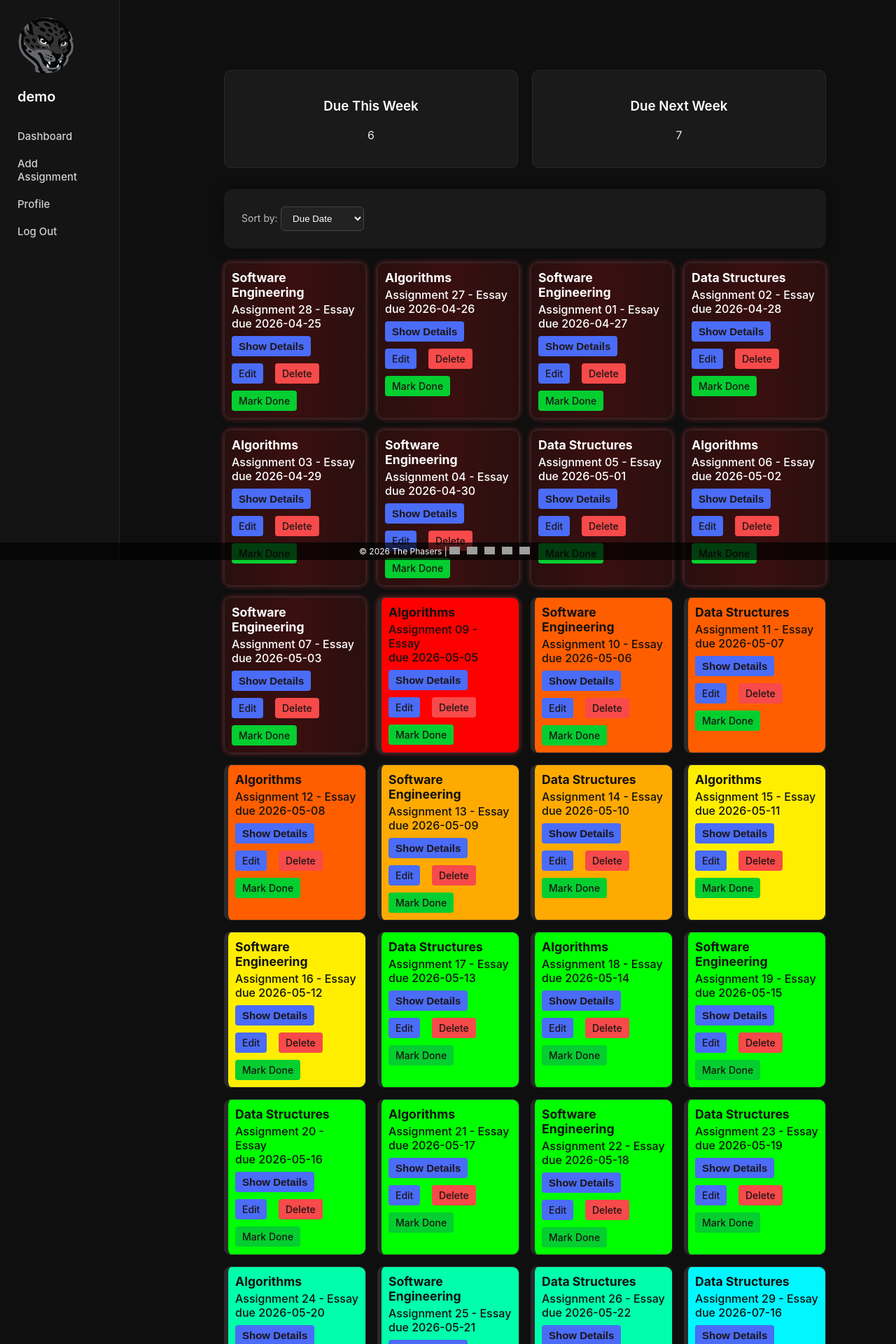
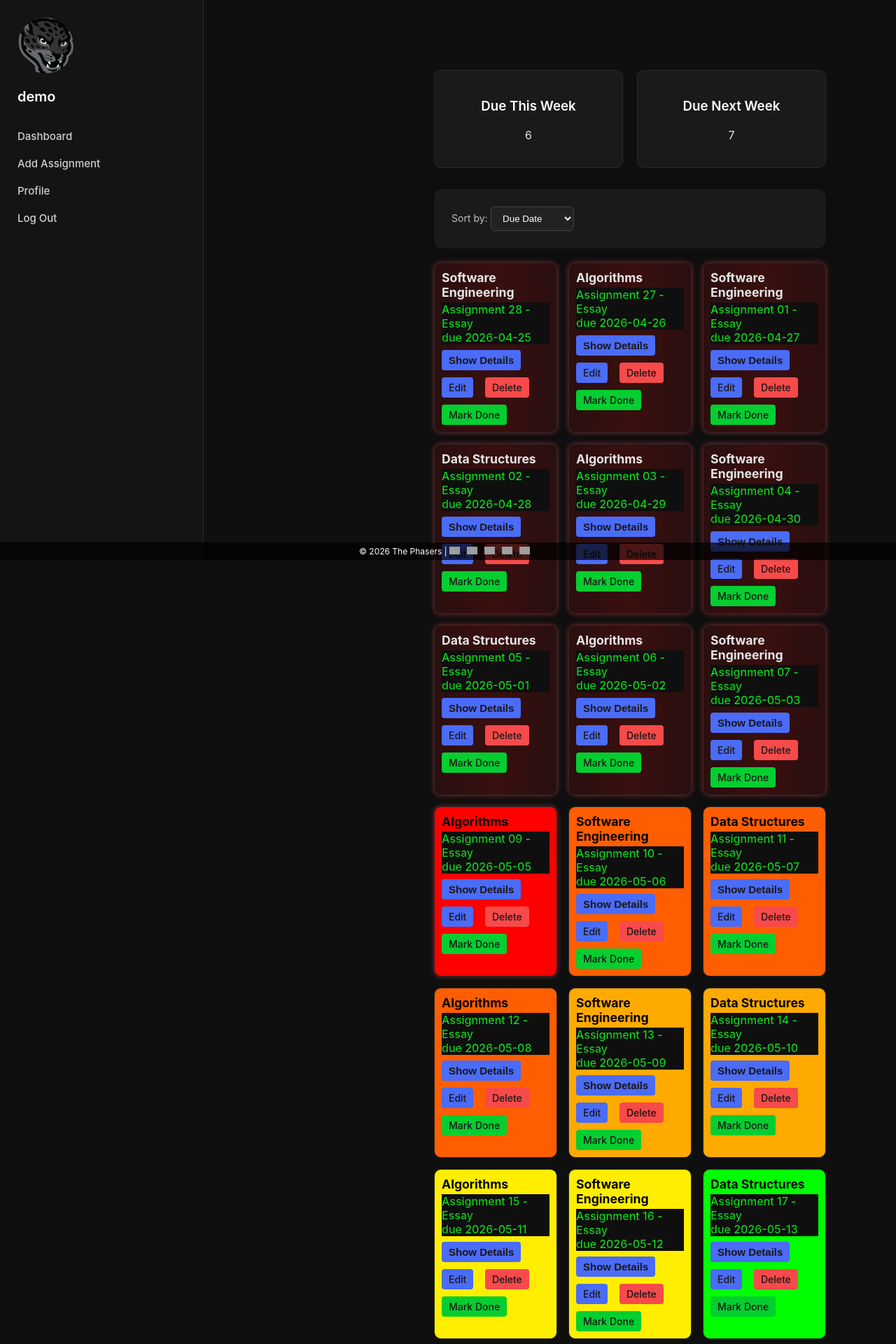
Before and after one commit to OrangeXR/CSCI-4317-SEII-Project, a Flask app: page / in a window 1280 px wide. Shown: the top 1920 px of the page at 70% size. Run offline with Flask 3, Linux system fonts and the light colour scheme; a user stored in the database is signed in; data comes from the database, SQL or seed files in the repository; grey boxes are pictures that could not be loaded.

Commit message:
Update style.css

```diff
--- a/src/static/css/style.css
+++ b/src/static/css/style.css
@@ -29,6 +35,78 @@ a:hover {
 }
 
 
+/* ====== DASHBOARD LAYOUT (Unified) ====== */
+.layout {
+    display: flex;
+    min-height: 100vh;
+    margin: 0;
+    padding: 0;
+}
+
+/* ====== SIDEBAR (Final width: 240px) ====== */
+.sidebar {
+    width: 240px;
+    background: #141414;
+    padding: 25px;
+    border-right: 1px solid #2a2a2a;
+    position: fixed;
+    top: 0;
+    left: 0;
+    bottom: 0;
+}
+
+.sidebar h2 {
+    margin-bottom: 25px;
+    font-size: 20px;
+}
+
+.sidebar nav a {
+    display: block;
+    padding: 10px 0;
+    color: #d0d0d0;
+    font-size: 15px;
+}
+
+.sidebar nav a:hover {
+    color: #4cc9f0;
+}
+
+/* ====== MAIN CONTENT (Adjusted for sidebar width) ====== */
+.content {
+    margin-left: 260px; /* 240px sidebar + 20px spacing */
+    padding: 30px;
+    width: calc(100% - 260px);
+    padding-bottom: 80px; /* prevents footer overlap */
+}
+
+/* ====== OVERVIEW CARDS ====== */
+.overview {
+    display: flex;
+    gap: 20px;
+    margin-bottom: 30px;
+}
+
+.overview .card {
+    flex: 1;
+    background: #1a1a1a;
+    padding: 20px;
+    border-radius: 10px;
+    text-align: center;
+    border: 1px solid #2a2a2a;
+}
+
+/* ====== SORTING CONTROLS ====== */
+.sort-controls {
+    margin-bottom: 20px;
+}
+
+.sort-controls select {
+    padding: 8px 12px;
+    background: #222;
+    color: #fff;
+    border-radius: 6px;
+    border: 1px solid #444;
+}
 
 /* ====== headers ====== */
 h1, h2, h3 {
@@ -305,85 +383,21 @@ p[style*="color:red"] {
     font-weight: 700;
 }
 .assignment-text2{
+    color: #12e61d;
+    background-color: #0f0f0f;
+    -webkit-text-stroke: 0.2px black;
+    text-decoration: none;
     font-weight: 500;
-    text-decoration: none;
     display: inline-block;
     margin-top: 4px;
     /* Color and black background removed so it inherits from the card */
 }
 
 
-/* ====== DASHBOARD LAYOUT ====== */
-.layout {
-    display: flex;
-    min-height: 100vh;
-    margin: 0;
-    padding: 0;
-}
 
-/* ====== SIDEBAR ====== */
-.sidebar {
-    width: 240px;
-    background: #141414;
-    padding: 25px;
-    border-right: 1px solid #2a2a2a;
-    position: fixed;
-    top: 0;
-    left: 0;
-    bottom: 0;
-}
 
-.sidebar h2 {
-    margin-bottom: 25px;
-    font-size: 20px;
-}
 
-.sidebar nav a {
-    display: block;
-    padding: 10px 0;
-    color: #d0d0d0;
-    font-size: 15px;
-}
 
-.sidebar nav a:hover {
-    color: #4cc9f0;
-}
-
-/* ====== MAIN CONTENT ====== */
-.content {
-    margin-left: 260px; /* space for sidebar */
-    padding: 30px;
-    width: calc(100% - 260px);
-}
-
-/* ====== OVERVIEW CARDS ====== */
-.overview {
-    display: flex;
-    gap: 20px;
-    margin-bottom: 30px;
-}
-
-.overview .card {
-    flex: 1;
-    background: #1a1a1a;
-    padding: 20px;
-    border-radius: 10px;
-    text-align: center;
-    border: 1px solid #2a2a2a;
-}
-
-/* ====== SORTING CONTROLS ====== */
-.sort-controls {
-    margin-bottom: 20px;
-}
-
-.sort-controls select {
-    padding: 8px 12px;
-    background: #222;
-    color: #fff;
-    border-radius: 6px;
-    border: 1px solid #444;
-}
 
 /* ====== ASSIGNMENT GRID ====== */
 .assignment-grid {
@@ -391,63 +405,57 @@ p[style*="color:red"] {
     grid-template-columns: repeat(auto-fill, minmax(175px, 1fr));
     gap: 16px;
 }
-
-/* 1. Set default text color to White for dark cards (default, overdue, done) */
+/* ====== Card Size ====== */
 .assignment-card {
-    color: #ffffff;
+    background: #ffffff;
     padding: 10px;
     border-radius: 10px;
     border-left: 6px solid transparent;
     border: 1px solid #2a2a2a;
-
-}
-
-/* 2. Force Dark text on all the brightly colored background cards */
-.assignment-card.due-today,
-.assignment-card.due-3,
-.assignment-card.due-5,
-.assignment-card.due-7,
-.assignment-card.due-14,
-.assignment-card.due-30,
-.assignment-card.due-xxxx {
-    color: #111111 !important;
-    border-left-width: 6px !important;
-    border-left-style: solid !important;
-    background: inherit;
 }
 
 
 
+/* ====== Card background Colors ====== */
 .assignment-card.overdue {
     background: linear-gradient(90deg, #2a0f0f, #3a0f0f, #2a0f0f) !important;
 }
 
 .assignment-card.due-today {
     background: #ff0000 !important;
+    color: #000000 !important;
 }
 
 .assignment-card.due-3 {
     background: #ff5e00 !important;
+    color: #000000 !important;
 }
 
 .assignment-card.due-5 {
     background: #ffaa00 !important;
+    color: #000000 !important;
 }
 
 .assignment-card.due-7 {
     background: #ffee00 !important;
+    color: #000000 !important; /* Forces text to be light gray against the dark background */
 }
 
 .assignment-card.due-14 {
     background: #00ff00 !important;
+    color: #000000 !important;
 }
 
 .assignment-card.due-30 {
     background: #00ffaa !important;
+    color: #000000 !important;
 }
 
 .assignment-card.due-xxxx {
-    background: #00f7ff !important;
+    color: #fcfbfb !important;
+    border-left-width: 6px !important;
+    border-left-style: solid !important;
+    background: inherit;
 }
 
 .assignment-card.done {
@@ -457,50 +465,6 @@ p[style*="color:red"] {
 
 
 
-
-
-/* ====== DASHBOARD LAYOUT ====== */
-.layout {
-    display: flex;
-    min-height: 100vh;
-    margin: 0;
-    padding: 0;
-}
-
-/* ====== SIDEBAR ====== */
-.sidebar {
-    width: 120px;
-    background: #141414;
-    padding: 25px;
-    border-right: 1px solid #2a2a2a;
-    position: fixed;
-    top: 0;
-    left: 0;
-    bottom: 0;
-}
-
-.sidebar h2 {
-    margin-bottom: 25px;
-    font-size: 20px;
-}
-
-.sidebar nav a {
-    display: block;
-    padding: 10px 0;
-    color: #d0d0d0;
-    font-size: 15px;
-}
-
-.sidebar nav a:hover {
-    color: #4cc9f0;
-}
-
-/* ====== MAIN CONTENT ====== */
-.content {
-    margin-left: 110px;
-    padding: 30px;
-    width: calc(100% - 110px);
-}
 
 /* ====== OVERVIEW CARDS ====== */
 .overview {
```
Also changed, not shown: other parts of src/static/css/style.css (+69 -2 lines).
